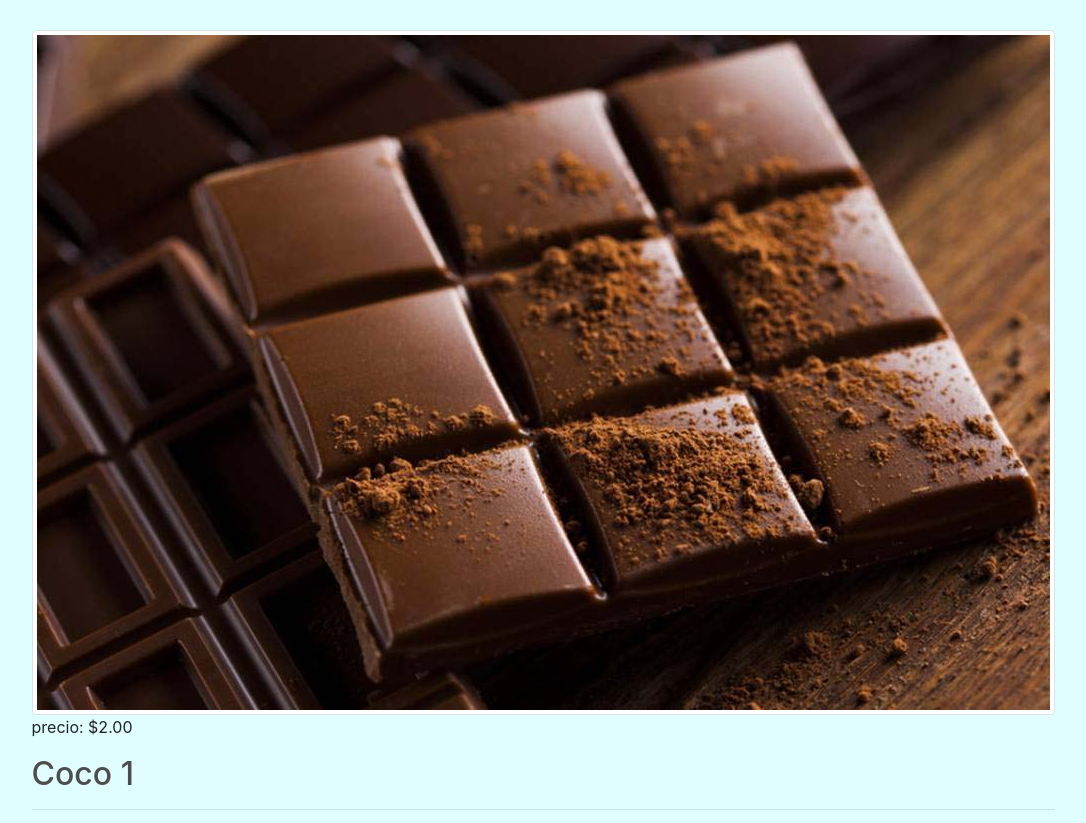
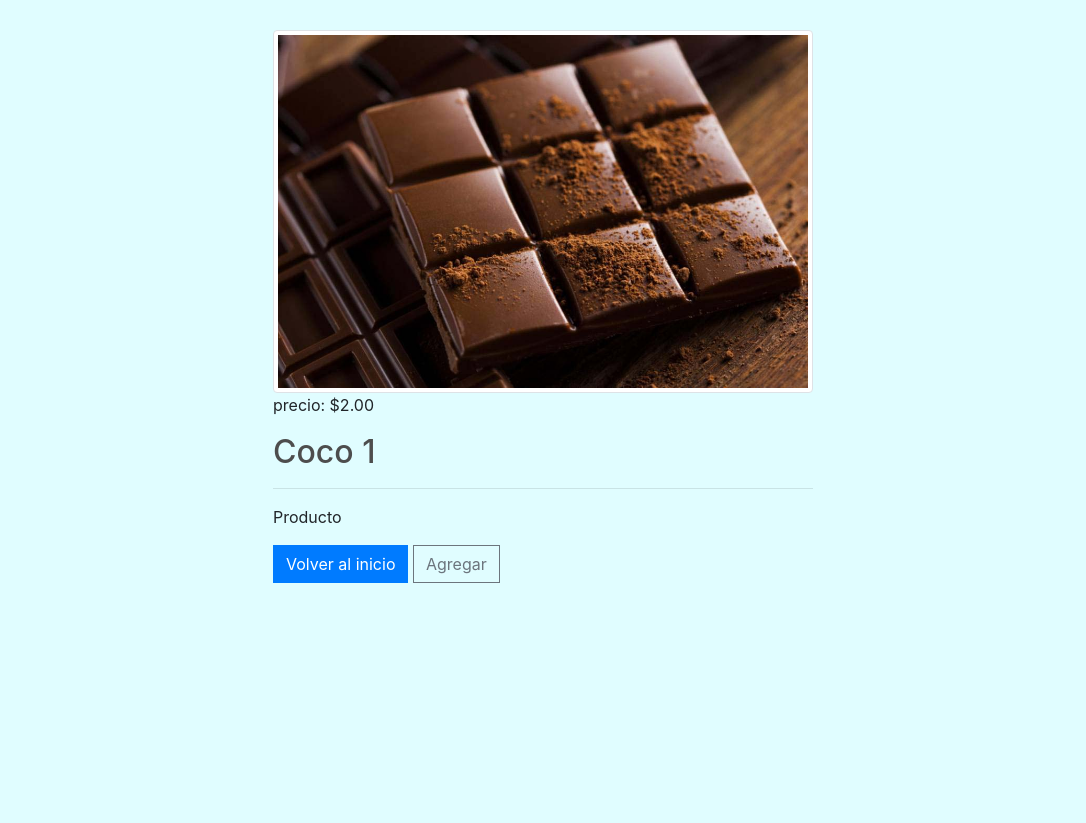
Before and after one commit to rjnocelli/ecommerce, a Django app: page /product/1/ in a window 1280 px wide. Shown: the part 76-899 px from the top of the page, without its empty margins (97-1183 px from the left). After the commit the page ends 659 px from the top, so only its background shows below. Run offline with Django 3.2, Linux system fonts and the light colour scheme; data comes from the database, SQL or seed files in the repository; both versions use the stored data as it was after the commit; some libraries are stand-ins or nearby versions.

Commit message:
Improve detail view img size format

```diff
--- a/inventario_app/templates/inventario_app/detail_view.html
+++ b/inventario_app/templates/inventario_app/detail_view.html
@@ -2,7 +2,7 @@
 {% block body%}
 
 <div class='row justify-content-md-center'>
-    <div class=''>
+    <div class='col-6'>
         <img class="img-thumbnail" src="{{product.image.url}}">
         <p>precio: ${{product.price}}</p>
         <h2>{{product.name}}</h2>
@@ -15,8 +15,4 @@
     </div>
 </div>
 
-
-
-
-
 {% endblock %}
```
Also changed, not shown: db.sqlite3.
